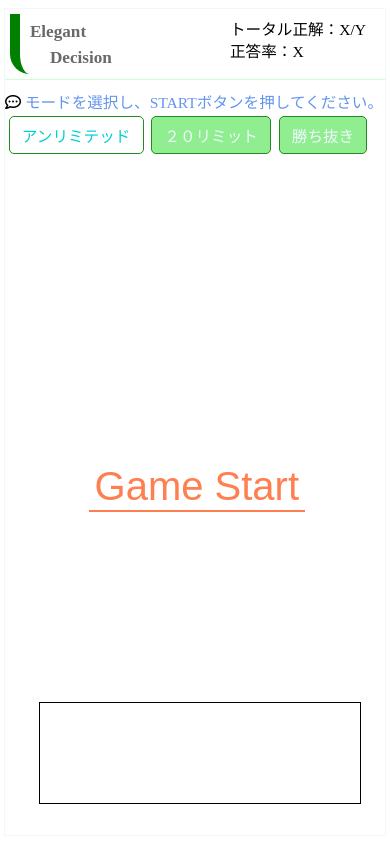
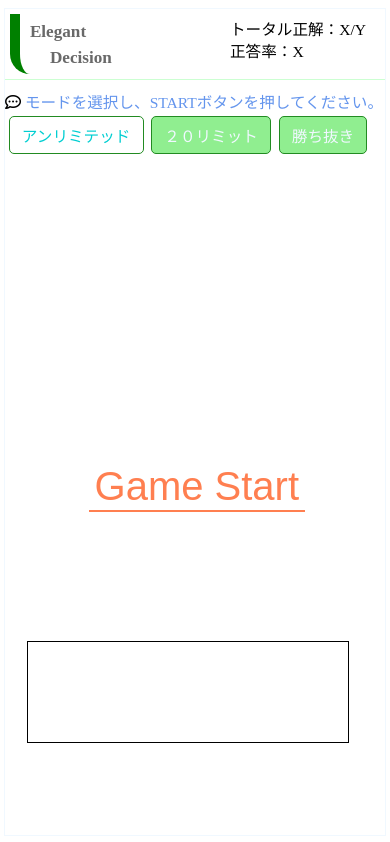
Before and after one commit to ameryu716/eledeci, a plain HTML site: page elegant-Decision.html in a window 390 px wide. Drawn offline with Linux system fonts and the light colour scheme; a web font is replaced by a local one.

Commit message:
css position retouch

```diff
--- a/game.css
+++ b/game.css
@@ -347,8 +347,8 @@ input[type="checkbox"]:checked + label{
     width: 320px;
     height: 100px;
     border: solid black 1px;
-    bottom: 40px;
-    left: 10%;
+    top: 76%;
+    left: 7%;
 }
   main {
     padding: 10px 0;
```
